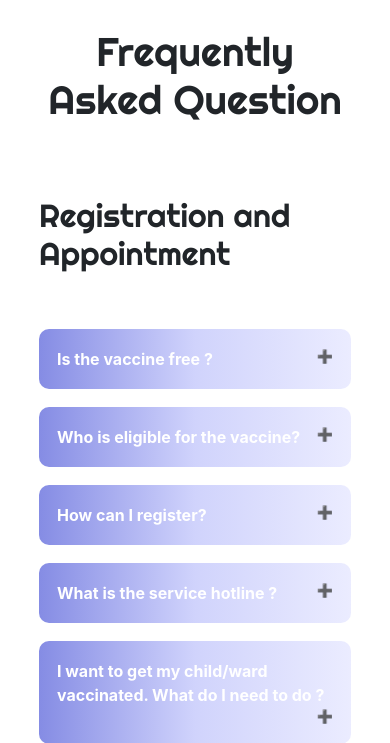
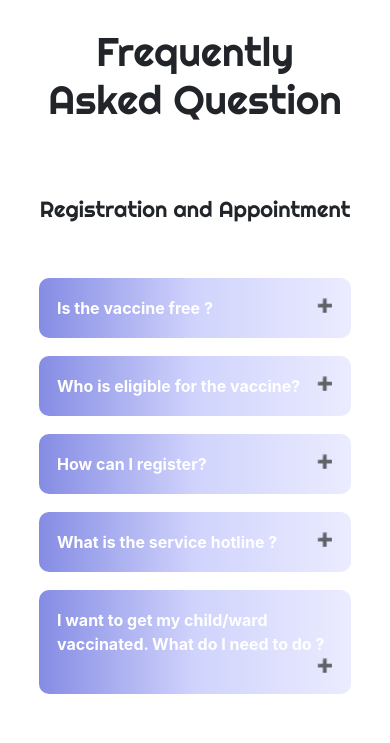
Before and after one commit to thoriqulhaq/Vaccinesia-IndoVaccinationRegistration, a PHP site: page /faq.html in a window 390 px wide. Shown: the part 190-933 px from the top of the page. Run offline with PHP 8.4, Linux system fonts and the light colour scheme; some libraries are stand-ins or nearby versions.

Commit message:
new commit

```diff
--- a/styles.css
+++ b/styles.css
@@ -629,4 +629,12 @@ small{position: absolute; z-index: 40; bottom: 0; margin-bottom: -15px;}
         background-color: white;
         border-radius: 0;
     }
+
+    .hero-subtitle {
+        text-align: center;
+    }
+
+    .hero-subtitle h2 {
+        font-size: 22px;
+    }
 }
```
